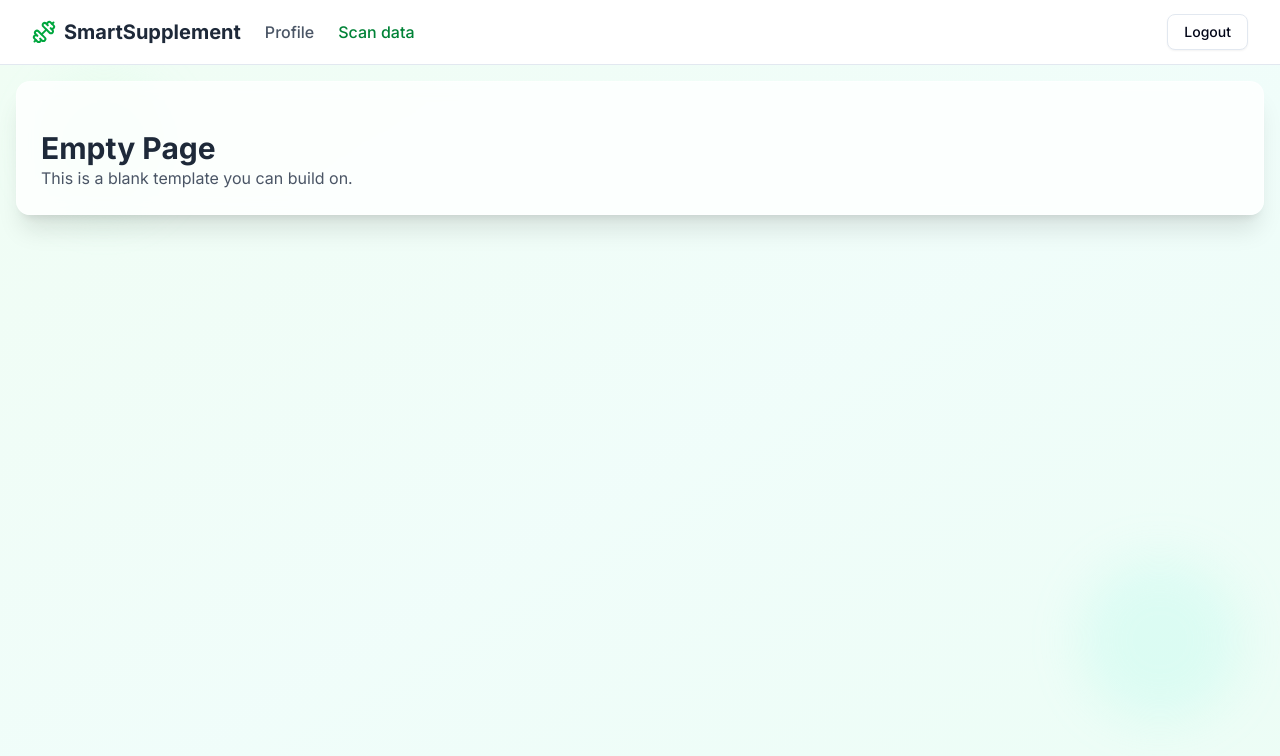
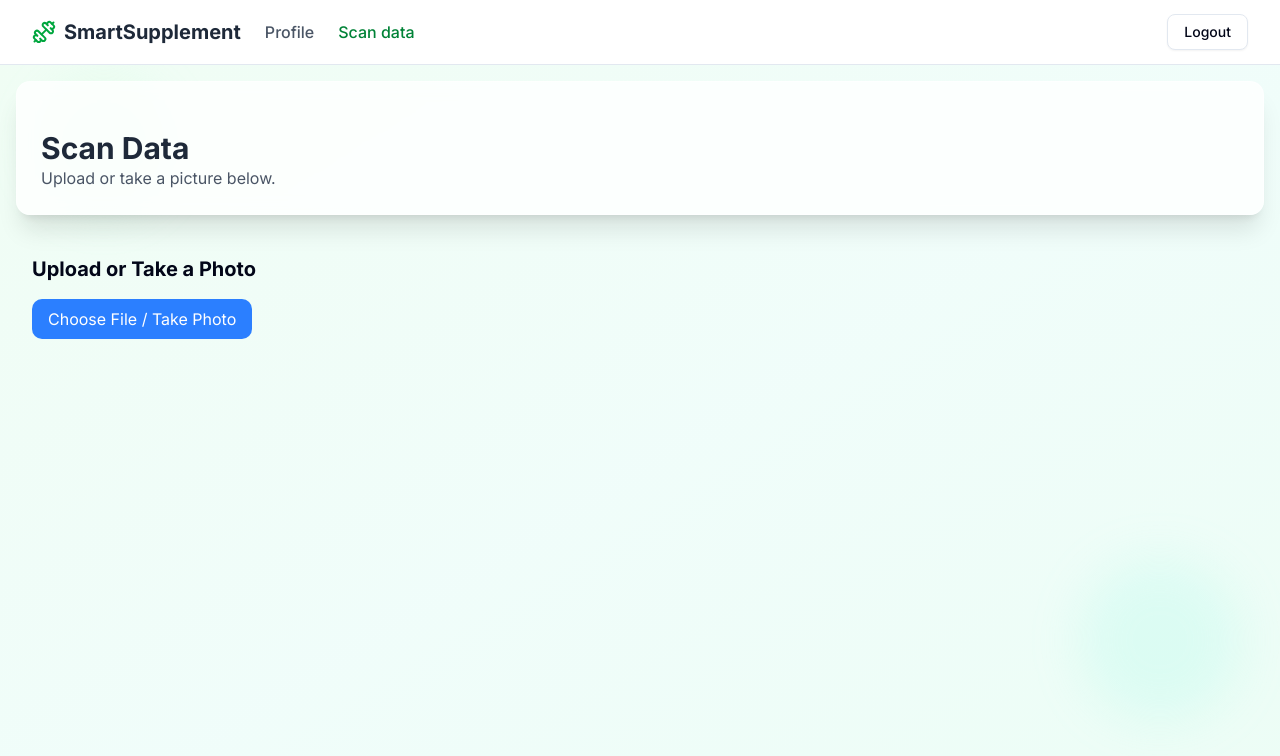
Before and after one commit to Leslie2101/SmartSupplements, a React (Vite) app in the folder frontend/: page /scan-data in a window 1280 px wide. Shown: the top 756 px of the page. Built offline with nearby package versions, Linux system fonts and the light colour scheme.

Commit message:
add front end upload data

```diff
--- a/frontend/src/pages/ScanData.tsx
+++ b/frontend/src/pages/ScanData.tsx
@@ -1,5 +1,80 @@
 import { Card, CardContent } from "@/components/ui/card";
+import React, { useRef, useState } from "react";
 
+
+function PhotoUpload() {
+  const [preview, setPreview] = useState<string | null>(null);
+  const [selectedFile, setSelectedFile] = useState<File | null>(null);
+  const fileInputRef = useRef<HTMLInputElement | null>(null);
+
+  const handleFileChange = (event: React.ChangeEvent<HTMLInputElement>) => {
+    const file = event.target.files?.[0];
+    if (file) {
+      setSelectedFile(file);
+      setPreview(URL.createObjectURL(file));
+    }
+  };
+
+  const handleButtonClick = () => {
+    fileInputRef.current?.click(); // trigger hidden input
+  };
+
+  const handleSubmit = () => {
+    if (!selectedFile) {
+      alert("Please select a file first.");
+      return;
+    }
+
+    // Placeholder: handle OCR processing here
+    console.log("Submitting file for OCR:", selectedFile);
+    alert("File submitted! OCR processing will be implemented later.");
+  };
+
+  return (
+    <div className="p-4 space-y-4">
+      <h1 className="text-xl font-bold">Upload or Take a Photo</h1>
+
+      {/* Hidden file input */}
+      <input
+        type="file"
+        accept="image/*"
+        capture="environment"
+        onChange={handleFileChange}
+        ref={fileInputRef}
+        className="hidden"
+      />
+
+      {/* Choose / Take Photo Button */}
+      <button
+        onClick={handleButtonClick}
+        className="px-4 py-2 bg-blue-500 text-white rounded-lg hover:bg-blue-600"
+      >
+        Choose File / Take Photo
+      </button>
+
+      {/* Preview */}
+      {preview && (
+        <div className="mt-2">
+          <p className="mb-2 font-semibold">Preview:</p>
+          <img src={preview} alt="Preview" className="rounded-lg shadow-md max-w-full max-h-[500px] object-contain" />
+        </div>
+      )}
+
+      {/* Conditionally render Submit Button */}
+      {selectedFile && (
+        <button
+          onClick={handleSubmit}
+          className="px-4 py-2 bg-green-500 text-white rounded-lg hover:bg-green-600"
+        >
+          Submit for OCR
+        </button>
+      )}
+    </div>
+  );
+}
+
+
+// Main ScanData page
 export default function ScanData() {
   return (
     <div className="min-h-screen bg-gradient-to-br from-green-50 via-teal-50 to-emerald-50 p-4">
@@ -8,13 +83,16 @@ export default function ScanData() {
         <div className="absolute bottom-20 right-10 w-40 h-40 bg-teal-200/20 rounded-full blur-xl"></div>
       </div>
 
-      <div className="max-w-7xl mx-auto relative z-10">
+      <div className="max-w-7xl mx-auto relative z-10 space-y-6">
         <Card className="bg-white/80 backdrop-blur-sm border-white/40 shadow-xl mb-6">
           <CardContent className="pt-6">
-            <h1 className="text-3xl font-bold text-gray-800">Empty Page</h1>
-            <p className="text-gray-600">This is a blank template you can build on.</p>
+            <h1 className="text-3xl font-bold text-gray-800">Scan Data</h1>
+            <p className="text-gray-600">Upload or take a picture below.</p>
           </CardContent>
         </Card>
+
+        {/* Render PhotoUpload inside the page */}
+        <PhotoUpload />
       </div>
     </div>
   );
```
